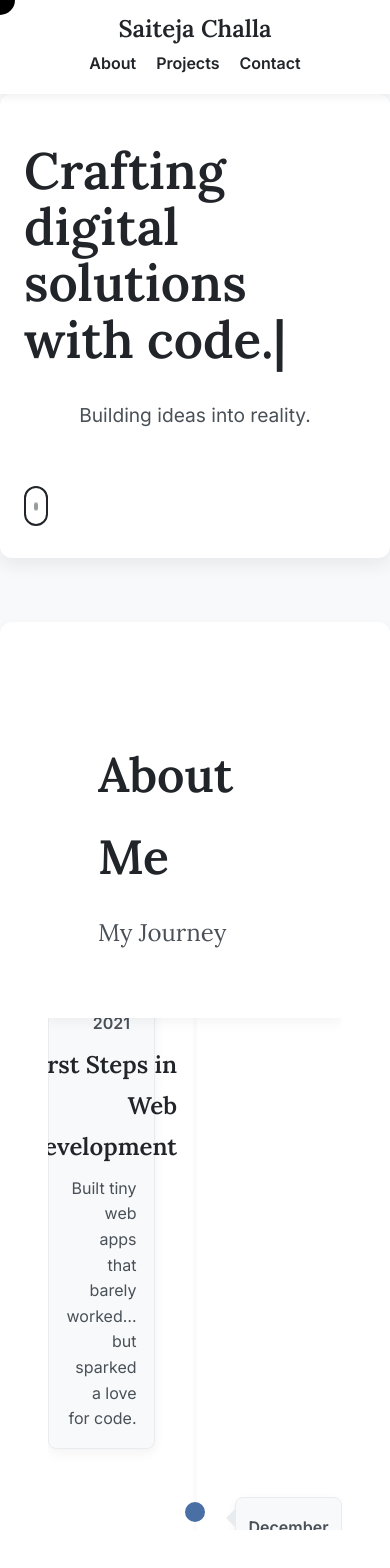
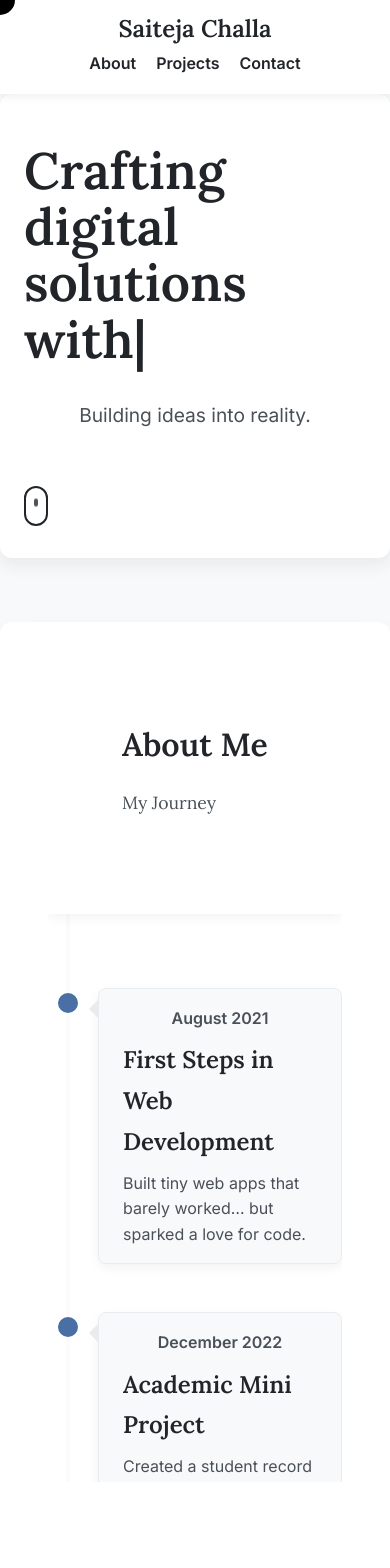
Before and after one commit to Saiteja2003/react-portfolio, a React (Vite) app: page / in a window 390 px wide. Shown: the top 1568 px of the page. Built offline with nearby package versions, Linux system fonts and the light colour scheme.

Commit message:
Stable version for mobiles and tablets

```diff
--- a/src/components/About.module.css
+++ b/src/components/About.module.css
@@ -3,7 +3,7 @@
 .aboutSection {
   /* Use a lighter background for the full section if needed, or remove */
   background-color: var(--card-bg-color);
-  padding-top: 4rem;
+  padding-top: 1rem;
   padding-bottom: 4rem;
 }
 
--- a/src/components/Timeline.module.css
+++ b/src/components/Timeline.module.css
@@ -132,3 +132,49 @@
 .date { font-weight: 600; color: var(--secondary-color); margin-bottom: 0.5rem; display: block; }
 .title { font-size: 1.5rem; color: var(--primary-color); margin: 0; margin-bottom: 0.5rem; }
 .description { font-size: 1rem; line-height: 1.6; }
+
+/* Add this entire block to the BOTTOM of your file */
+
+/* --- Responsive Styles for Mobile & Tablets --- */
+/* In src/components/Timeline.module.css */
+
+/* Replace your entire existing @media block with this one */
+/* --- Responsive Styles for Mobile & Tablets --- */
+@media (max-width: 768px) {
+
+  /* FIX 2: Use a shorter scroll runway on mobile to remove extra white space */
+  .timelineContainer {
+    height: 240vh; /* Reduced from 500vh. Adjust as needed for your content length. */
+  }
+
+  .headerTextContainer h2 {
+    font-size: 2rem;
+  }
+  .headerTextContainer h3 {
+    font-size: 1.1rem;
+  }
+  .headerTextContainer {
+    padding: 2rem 1.5rem;
+  }
+
+  /* FIX 3: Increased top padding to ensure the first item is visible */
+  .timeline {
+    max-width: 100%;
+    padding-top: 350px; /* Increased from 190px. Adjust if needed. */
+  }
+
+  /* --- Stacking styles --- */
+  .timeline::before, .scrollBeam { left: 20px; }
+  .timelineDot { left: 20px; }
+  .timelineContent { width: auto; }
+  .timelineItem.left .timelineContent,
+  .timelineItem.right .timelineContent {
+    margin-left: 50px; text-align: left;
+  }
+  .timelineItem.left .timelineContent::before,
+  .timelineItem.right .timelineContent::before {
+    left: -10px; right: auto;
+    border-width: 10px 10px 10px 0;
+    border-color: transparent #e9ecef transparent transparent;
+  }
+}
```
